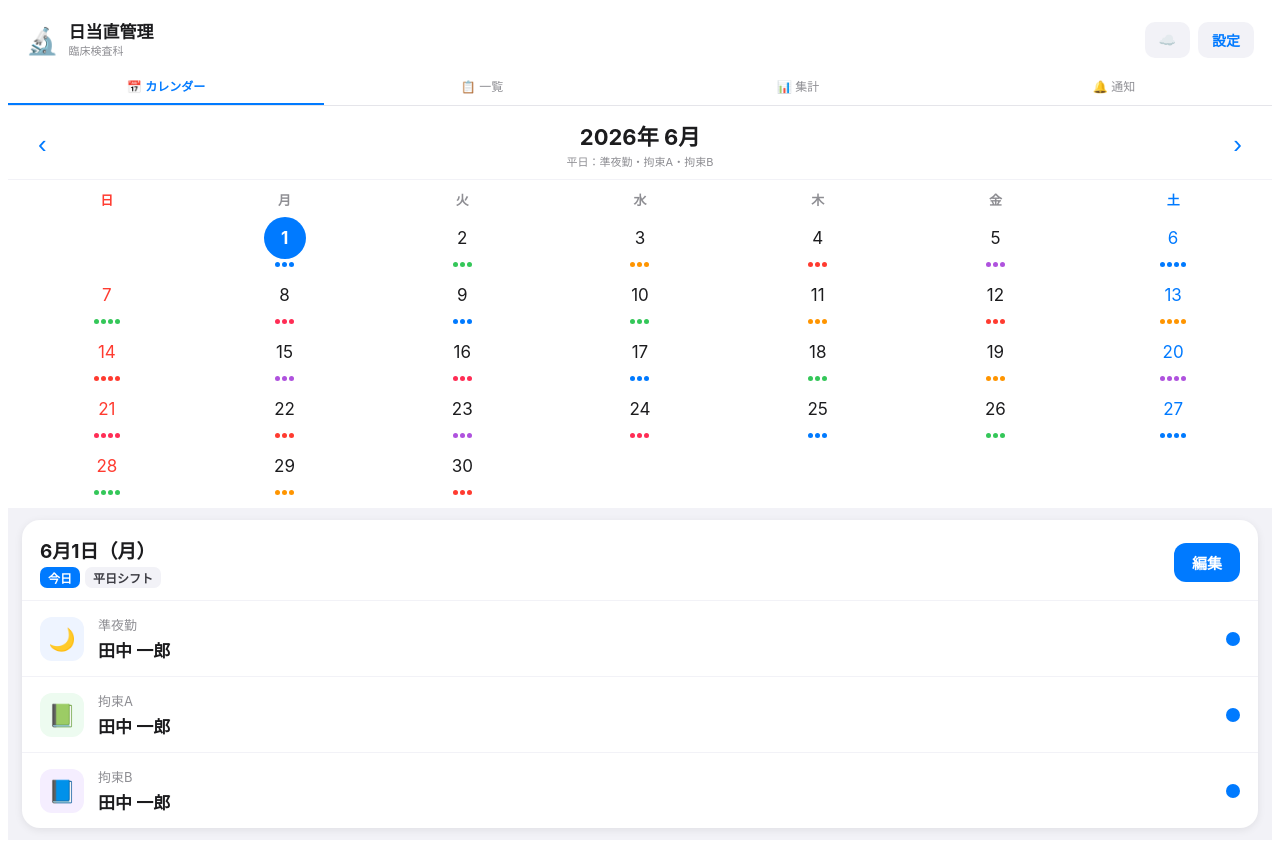
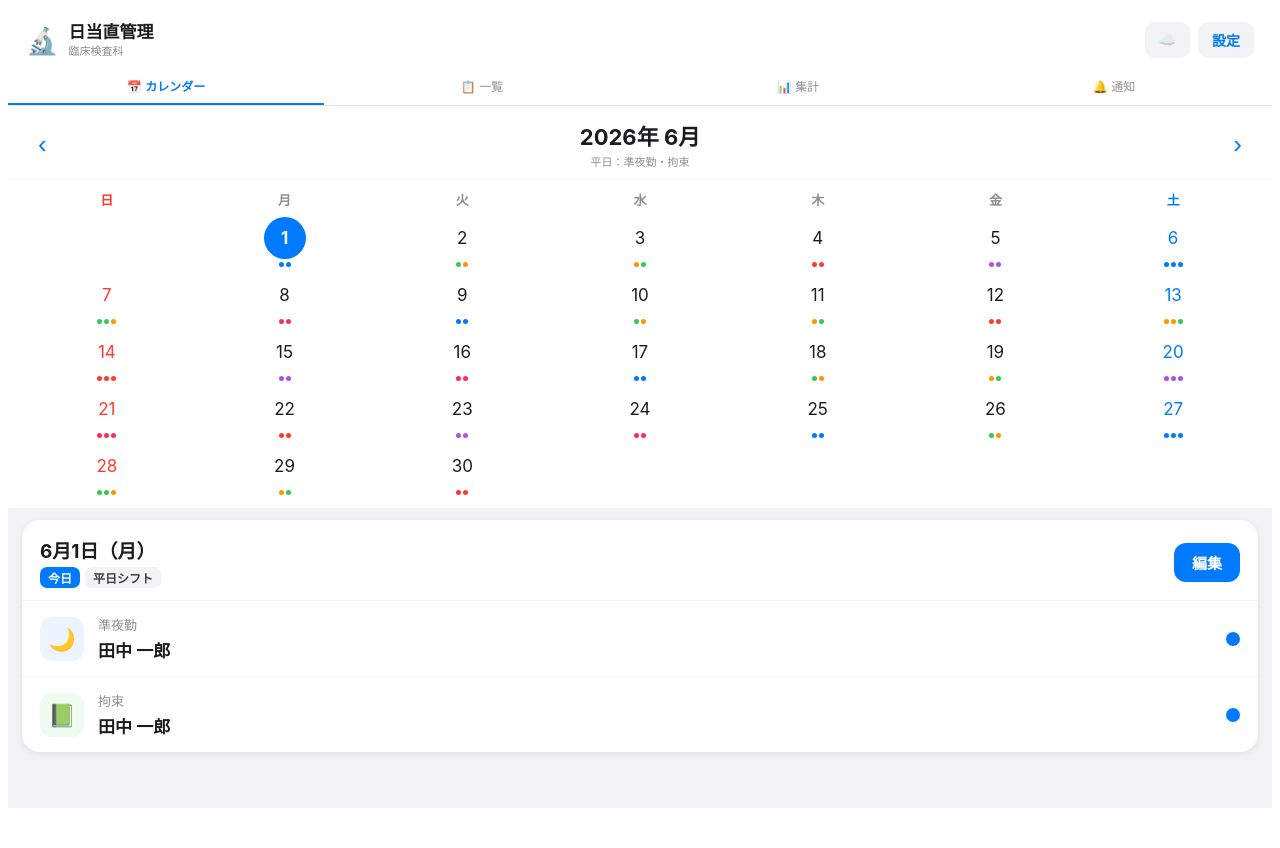
Before and after one commit to otaki93-create/lab-duty, a React (Vite) app: page / in a window 1280 px wide. After the commit the page ends 816 px from the top, so only its background shows below. Built offline with nearby package versions, Linux system fonts and the light colour scheme.

Commit message:
Update App.jsx

```diff
--- a/src/App.jsx
+++ b/src/App.jsx
@@ -45,11 +45,11 @@ const COLOR_OPTIONS=[
 const SHIFT_DEFS={
   nisoku: {label:"日直",  color:"#FF9500", bg:"#FFF3E0", icon:"☀️"},
   junya:  {label:"準夜勤",color:"#007AFF", bg:"#EEF4FF", icon:"🌙"},
-  oncallA:{label:"拘束A", color:"#34C759", bg:"#EDFBF0", icon:"📗"},
-  oncallB:{label:"拘束B", color:"#AF52DE", bg:"#F5EEFF", icon:"📘"},
+  oncall: {label:"拘束",  color:"#34C759", bg:"#EDFBF0", icon:"📗"},
+
 };
-const WEEKDAY_SHIFTS=["junya","oncallA","oncallB"];
-const WEEKEND_SHIFTS=["nisoku","junya","oncallA","oncallB"];
+const WEEKDAY_SHIFTS=["junya","oncall"];
+const WEEKEND_SHIFTS=["nisoku","junya","oncall"];
 function getShifts(ds){ return isHolidayOrWeekend(ds)?WEEKEND_SHIFTS:WEEKDAY_SHIFTS; }
 
 // ─── ユーティリティ ────────────────────────────────────────────────
@@ -60,31 +60,36 @@ function toStr(y,m,d)    { return `${y}-${String(m+1).padStart(2,"0")}-${String(
 function genSched(y,m,wdO,weO,staffList){
   const n=daysInMonth(y,m); const s={};
   // 平日・土日祝でカーソルを完全に分離
-  const wdC={junya:0,oncallA:0,oncallB:0};
-  const weC={nisoku:0,junya:0,oncallA:0,oncallB:0};
+  const wdC={junya:0,oncall:0};
+  const weC={nisoku:0,junya:0,oncall:0};
   function q(o,k){ return o.filter(r=>r.shift===k).map(r=>r.staffId); }
 
-  // oncallType が設定されている場合はtypeで自動振り分け
-  // junya のマスターに登録されたメンバーが順番に割り当て
-  // oncallA には oncallType:"A" のメンバー、oncallB には "B" のメンバーを使う
-  function buildOncallQueue(order, shiftKey, staffList){
-    const fromMaster = q(order, shiftKey);
-    if(fromMaster.length > 0) return fromMaster;
-    // マスター未設定の場合はtypeで自動生成
-    const typeKey = shiftKey === "oncallA" ? "A" : "B";
-    return (staffList||[]).filter(s=>s.oncallType===typeKey).map(s=>s.id);
+  // 拘束キュー: マスター設定があればそれを使用
+  // なければ staffList の oncallType("A"/"B") を交互に並べて自動生成
+  function buildOncallQueue(order, staffList){
+    const fromMaster=q(order,"oncall");
+    if(fromMaster.length>0) return fromMaster;
+    // A・B交互に並べる
+    const aList=(staffList||[]).filter(s=>s.oncallType==="A").map(s=>s.id);
+    const bList=(staffList||[]).filter(s=>s.oncallType==="B").map(s=>s.id);
+    const result=[];
+    const max=Math.max(aList.length,bList.length);
+    // 平日はAから始まり交互、土日はBから始まり交互（マスター設定で上書き可）
+    for(let i=0;i<max;i++){
+      if(i<aList.length) result.push(aList[i]);
+      if(i<bList.length) result.push(bList[i]);
+    }
+    return result;
   }
 
   const wq={
-    junya:   q(wdO,"junya"),
-    oncallA: buildOncallQueue(wdO,"oncallA",staffList),
-    oncallB: buildOncallQueue(wdO,"oncallB",staffList),
+    junya:  q(wdO,"junya"),
+    oncall: buildOncallQueue(wdO,staffList),
   };
   const eq={
-    nisoku:  q(weO,"nisoku"),
-    junya:   q(weO,"junya"),
-    oncallA: buildOncallQueue(weO,"oncallA",staffList),
-    oncallB: buildOncallQueue(weO,"oncallB",staffList),
+    nisoku: q(weO,"nisoku"),
+    junya:  q(weO,"junya"),
+    oncall: buildOncallQueue(weO,staffList),
   };
   for(let d=1;d<=n;d++){
     const ds=toStr(y,m,d); const isWE=isHolidayOrWeekend(ds);
@@ -103,12 +108,9 @@ function genSched(y,m,wdO,weO,staffList){
 function buildMaster(staff){
   const wd=[],we=[];
   staff.forEach(s=>wd.push({shift:"junya",staffId:s.id}));
-  staff.forEach(s=>wd.push({shift:"oncallA",staffId:s.id}));
-  staff.forEach(s=>wd.push({shift:"oncallB",staffId:s.id}));
+  // oncall はA・B交互で自動生成するためマスターは空でOK
   staff.forEach(s=>we.push({shift:"nisoku",staffId:s.id}));
   staff.forEach(s=>we.push({shift:"junya",staffId:s.id}));
-  staff.forEach(s=>we.push({shift:"oncallA",staffId:s.id}));
-  staff.forEach(s=>we.push({shift:"oncallB",staffId:s.id}));
   return {wd,we};
 }
 
@@ -314,7 +316,7 @@ export default function App(){
 
   // 集計
   const stats={};
-  staff.forEach(s=>{stats[s.id]={nisoku:0,junya:0,oncallA:0,oncallB:0};});
+  staff.forEach(s=>{stats[s.id]={nisoku:0,junya:0,oncall:0};});
   Object.entries(sched).forEach(([ds,e])=>{
     if(!ds.startsWith(`${yr}-${String(mo+1).padStart(2,"0")}`))return;
     Object.entries(e).forEach(([k,sid])=>{if(stats[sid])stats[sid][k]=(stats[sid][k]||0)+1;});
@@ -358,7 +360,7 @@ export default function App(){
             <button onClick={()=>chMo(-1)} style={{background:"none",border:"none",fontSize:26,color:"#007AFF",cursor:"pointer",lineHeight:1,padding:"0 6px"}}>‹</button>
             <div style={{textAlign:"center"}}>
               <div style={{fontSize:22,fontWeight:700,color:"#1C1C1E"}}>{yr}年 {MJ[mo]}</div>
-              <div style={{fontSize:11,color:"#8E8E93",marginTop:2}}>{selIsWE?"土日祝：日直・準夜勤・拘束A・拘束B":"平日：準夜勤・拘束A・拘束B"}</div>
+              <div style={{fontSize:11,color:"#8E8E93",marginTop:2}}>{selIsWE?"土日祝：日直・準夜勤・拘束":"平日：準夜勤・拘束"}</div>
             </div>
             <button onClick={()=>chMo(1)} style={{background:"none",border:"none",fontSize:26,color:"#007AFF",cursor:"pointer",lineHeight:1,padding:"0 6px"}}>›</button>
           </div>
@@ -508,7 +510,7 @@ export default function App(){
             </div>
           </div>
           {staff.map(s=>{
-            const cnt=stats[s.id]||{nisoku:0,junya:0,oncallA:0,oncallB:0};
+            const cnt=stats[s.id]||{nisoku:0,junya:0,oncall:0};
             const total=Object.values(cnt).reduce((a,b)=>a+b,0);
             return(
               <div key={s.id} style={{background:"white",borderRadius:16,marginBottom:10,padding:"16px 18px",boxShadow:"0 1px 4px rgba(0,0,0,0.07)"}}>
@@ -619,7 +621,7 @@ export default function App(){
                             color:mForm.oncallType===t?"white":"#8E8E93",
                             border:mForm.oncallType===t?`2px solid ${t==="A"?"#34C759":"#AF52DE"}`:"2px solid transparent",
                             transition:"all 0.15s"}}>
-                          {t==="A"?"📗 拘束A":"📘 拘束B"}
+                          {t==="A"?"📗 A班（拘束A）":"📘 B班（拘束B）"}
                         </div>
                       ))}
                     </div>
@@ -645,7 +647,7 @@ export default function App(){
                     <div style={{flex:1}}>
                       <div style={{fontSize:15,fontWeight:500,color:"#1C1C1E"}}>{s.name}</div>
                       <div style={{fontSize:11,color:"white",background:s.oncallType==="A"?"#34C759":"#AF52DE",borderRadius:6,padding:"1px 7px",display:"inline-block",marginTop:2,fontWeight:700}}>
-                        {s.oncallType==="A"?"📗 拘束A":"📘 拘束B"}
+                        {s.oncallType==="A"?"📗 A班":"📘 B班"}
                       </div>
                     </div>
                     <button onClick={()=>startEdit(s)} style={{background:"#EEF4FF",color:"#007AFF",border:"none",borderRadius:9,padding:"6px 13px",fontSize:13,cursor:"pointer",fontWeight:600,marginRight:4}}>編集</button>
@@ -666,10 +668,10 @@ export default function App(){
               <div style={{background:"#FFFDE7",borderRadius:12,padding:"10px 14px",marginBottom:14,fontSize:13,color:"#795548",lineHeight:1.8,border:"1px solid #FFF176"}}>
                 💡 各シフトの担当順を設定します。順番通りに繰り返し割り当てられます。
               </div>
-              <MasterSec title="📅 平日シフト" color="#34C759" draft={dWD} shifts={["junya","oncallA","oncallB"]} staff={staff}
+              <MasterSec title="📅 平日シフト" color="#34C759" draft={dWD} shifts={["junya","oncall"]} staff={staff}
                 onAdd={(sk,sid)=>addMR("wd",sk,sid)} onRem={i=>remMR("wd",i)} onMov={(i,d)=>movMR("wd",i,d)}/>
               <div style={{height:12}}/>
-              <MasterSec title="🏖️ 土日祝シフト" color="#FF9500" draft={dWE} shifts={["nisoku","junya","oncallA","oncallB"]} staff={staff}
+              <MasterSec title="🏖️ 土日祝シフト" color="#FF9500" draft={dWE} shifts={["nisoku","junya","oncall"]} staff={staff}
                 onAdd={(sk,sid)=>addMR("we",sk,sid)} onRem={i=>remMR("we",i)} onMov={(i,d)=>movMR("we",i,d)}/>
               <div style={{display:"flex",gap:10,marginTop:14}}>
                 <button onClick={closeMaster} style={cancelBtn}>キャンセル</button>
```
